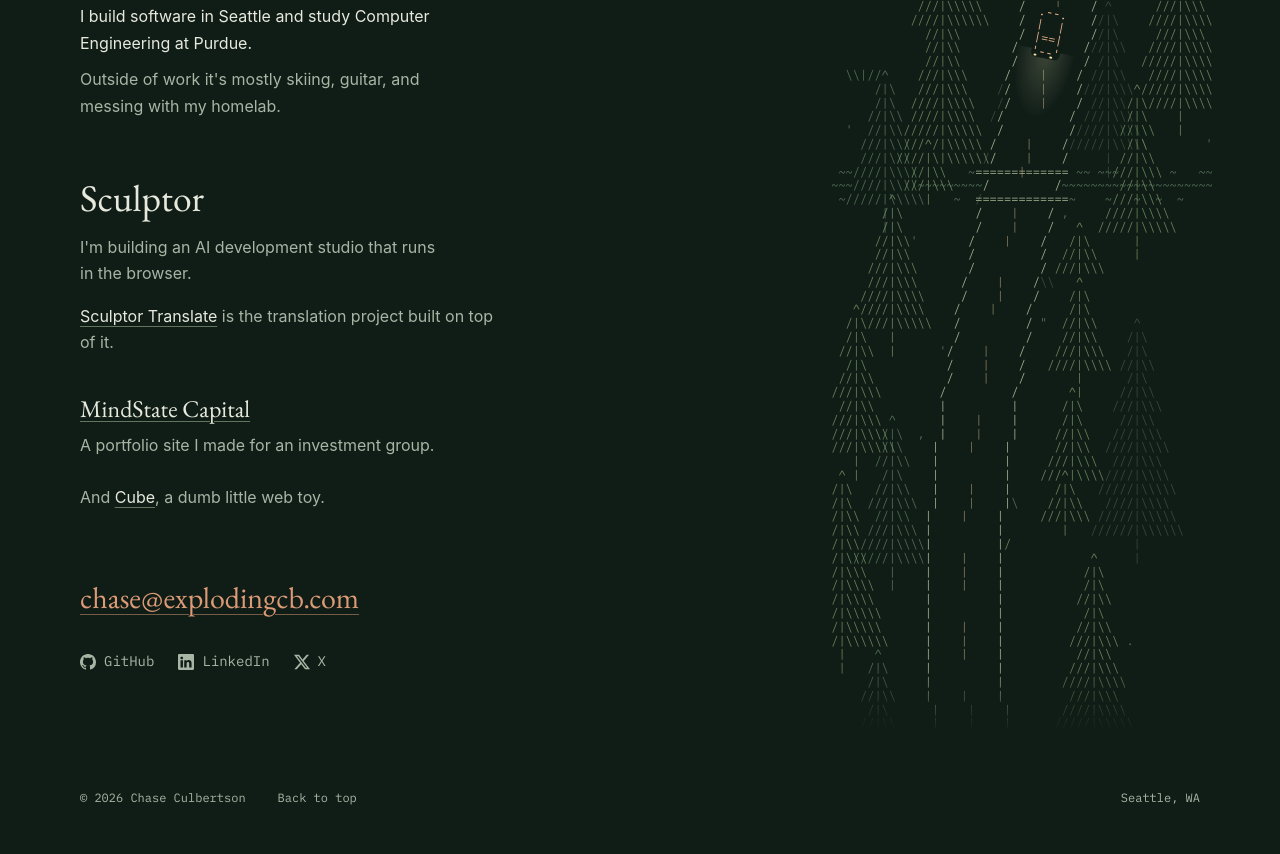
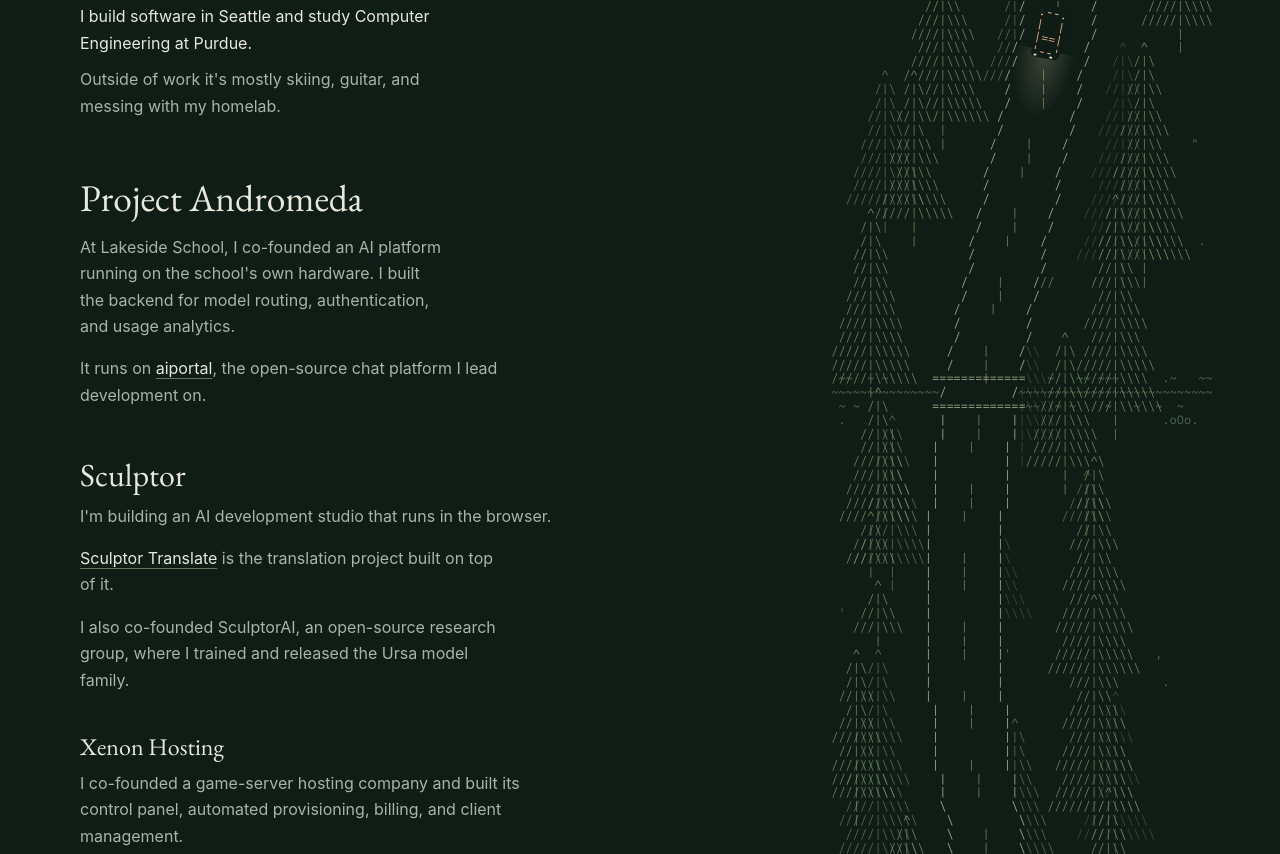
Before and after one commit to ExplodingCB/Orange, a plain HTML site: page index.html in a window 1280 px wide. Shown: the part 328-1182 px from the top of the page. Drawn offline with nearby package versions, Linux system fonts and the light colour scheme.

Commit message:
Add selected resume experience to the homepage

```diff
--- a/index.html
+++ b/index.html
@@ -51,9 +51,19 @@
 
             <section class="work section" id="work" aria-label="Projects">
                 <article class="featured-project">
+                    <h2>Project Andromeda</h2>
+                    <p>At Lakeside School, I co-founded an AI platform running on the school's own hardware. I built the backend for model routing, authentication, and usage analytics.</p>
+                    <p class="project-note">It runs on <a class="text-link" href="https://github.com/Sculptor-AI/aiportal" target="_blank" rel="noopener noreferrer">aiportal</a>, the open-source chat platform I lead development on.</p>
+                </article>
+                <article class="secondary-project sculptor-project">
                     <h2><a href="https://sculptorai.org" target="_blank" rel="noopener noreferrer">Sculptor</a></h2>
                     <p>I'm building an AI development studio that runs in the browser.</p>
                     <p class="project-note"><a class="text-link" href="https://translate.explodingcb.com" target="_blank" rel="noopener noreferrer">Sculptor Translate</a> is the translation project built on top of it.</p>
+                    <p class="project-note">I also co-founded SculptorAI, an open-source research group, where I trained and released the Ursa model family.</p>
+                </article>
+                <article class="secondary-project">
+                    <h2>Xenon Hosting</h2>
+                    <p>I co-founded a game-server hosting company and built its control panel, automated provisioning, billing, and client management.</p>
                 </article>
                 <article class="secondary-project">
                     <h2><a class="text-link" href="https://mindstatecapital.com" target="_blank" rel="noopener noreferrer">MindState Capital</a></h2>
--- a/styles.css
+++ b/styles.css
@@ -79,11 +79,13 @@ h1 span { color: var(--fern); }
 .work p { color: var(--muted); }
 .featured-project h2 { font-size: 2.35rem; margin-bottom: .85rem; }
 .featured-project > p { max-width: 36ch; }
-.featured-project .project-note { margin-top: 1rem; max-width: 42ch; }
+.work .project-note { margin-top: 1rem; max-width: 42ch; }
 .text-link { color: var(--paper); text-decoration: underline; text-decoration-thickness: 1px; text-underline-offset: 4px; text-decoration-color: #62745d; }
 .text-link:hover { color: var(--orange); text-decoration-color: currentColor; }
 .secondary-project { margin-top: 2.5rem; }
 .secondary-project h2 { font-size: 1.5rem; margin-bottom: .5rem; }
+.sculptor-project { margin-top: 3rem; }
+.sculptor-project h2 { font-size: 2rem; }
 .project-aside { margin-top: 1.6rem; }
 .contact { padding-block: 4rem 4.5rem; }
 .email {
```
